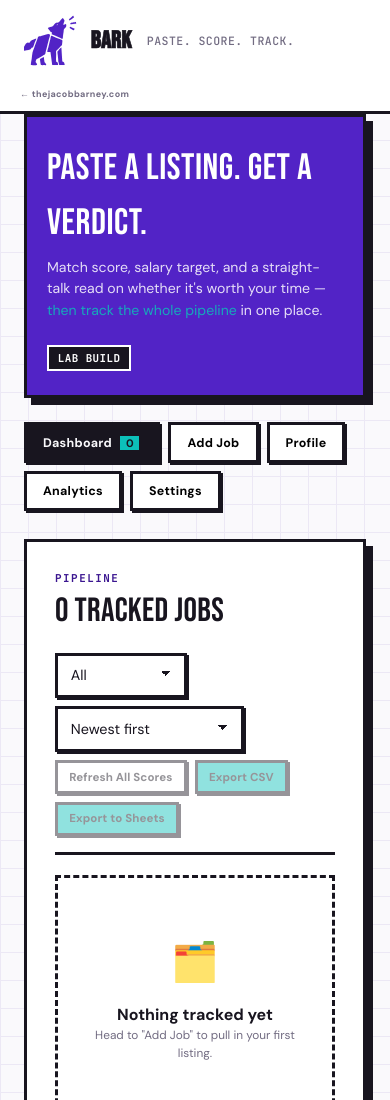
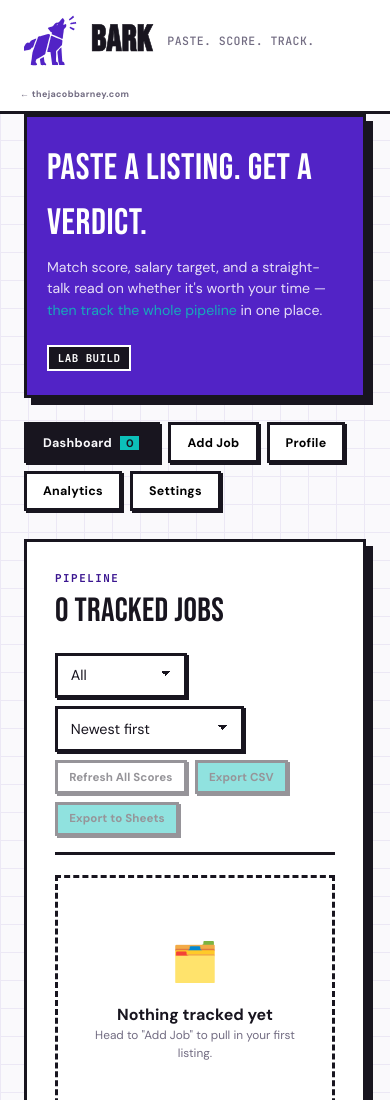
Before and after one commit to thejacobbarney/thejacobbarney.github.io, a plain HTML site: page bark/index.html in a window 390 px wide. Shown: the top 1100 px of the page. Drawn offline with nearby package versions, Linux system fonts and the light colour scheme.

Commit message:
Make the Bark wordmark 50% bigger (#54)
Claude-Session: https://claude.ai/code/session_01L3DJhx6xuaiAfE3UCCyvrp

Co-authored-by: Claude <noreply@anthropic.com>

```diff
--- a/bark/index.html
+++ b/bark/index.html
@@ -74,7 +74,7 @@
     object-fit:contain;
   }
   .nb-logo-word{
-    font-family:'Bebas Neue',sans-serif;font-size:1.82rem;letter-spacing:0.02em;
+    font-family:'Bebas Neue',sans-serif;font-size:2.73rem;letter-spacing:0.02em;
     /* Bebas Neue ships as a single weight — font-weight alone does nothing on
        most platforms, so fake the extra heft with a matching text-stroke on
        top of it (browsers that do synthesize bold get it twice, which is
@@ -314,7 +314,7 @@
       padding:0.6rem 1.25rem;
     }
     .nb-logo-mark{width:62px;height:62px;}
-    .nb-logo-word{font-size:1.5rem;}
+    .nb-logo-word{font-size:2.25rem;}
     .nb-logo-sub{font-size:0.72rem;margin-left:0.4rem;}
     .nb-back{font-size:0.56rem;}
     .hero-strip{margin-top:0;padding:1.5rem 1.25rem;}
```
